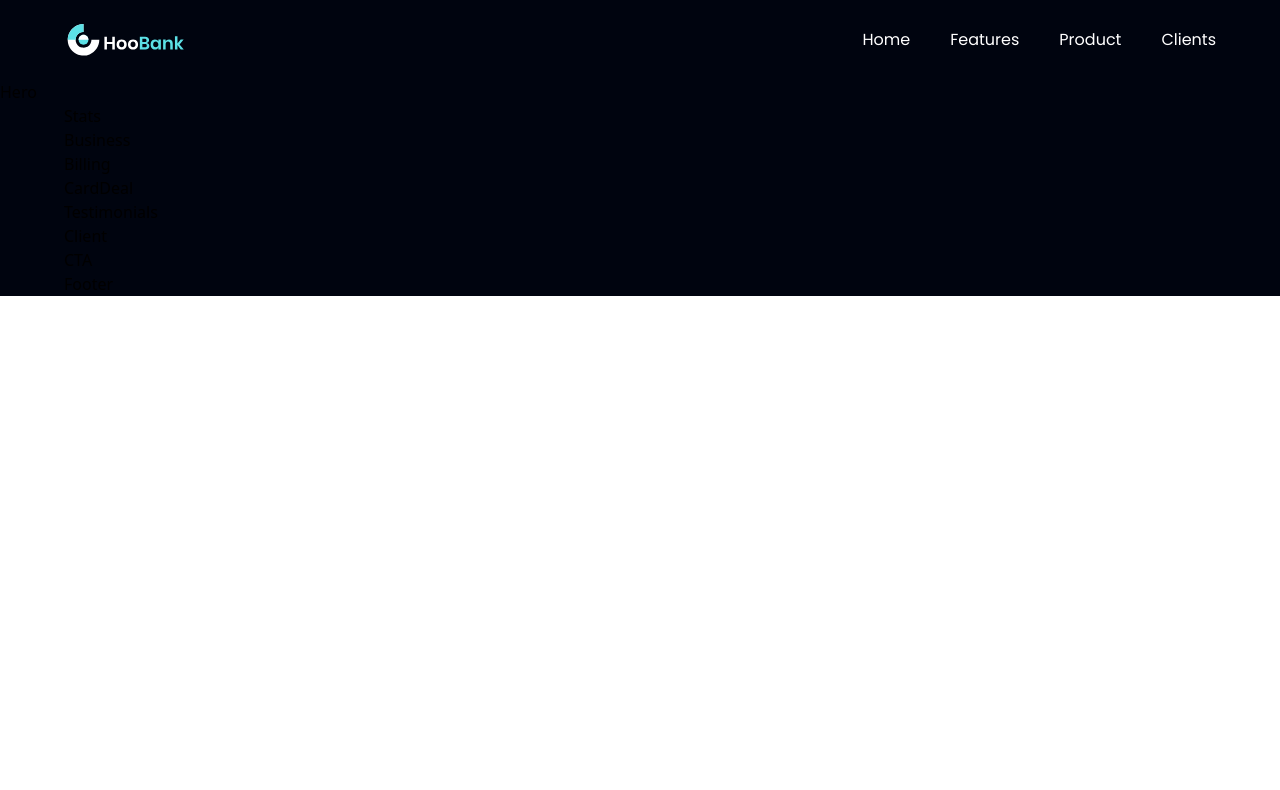
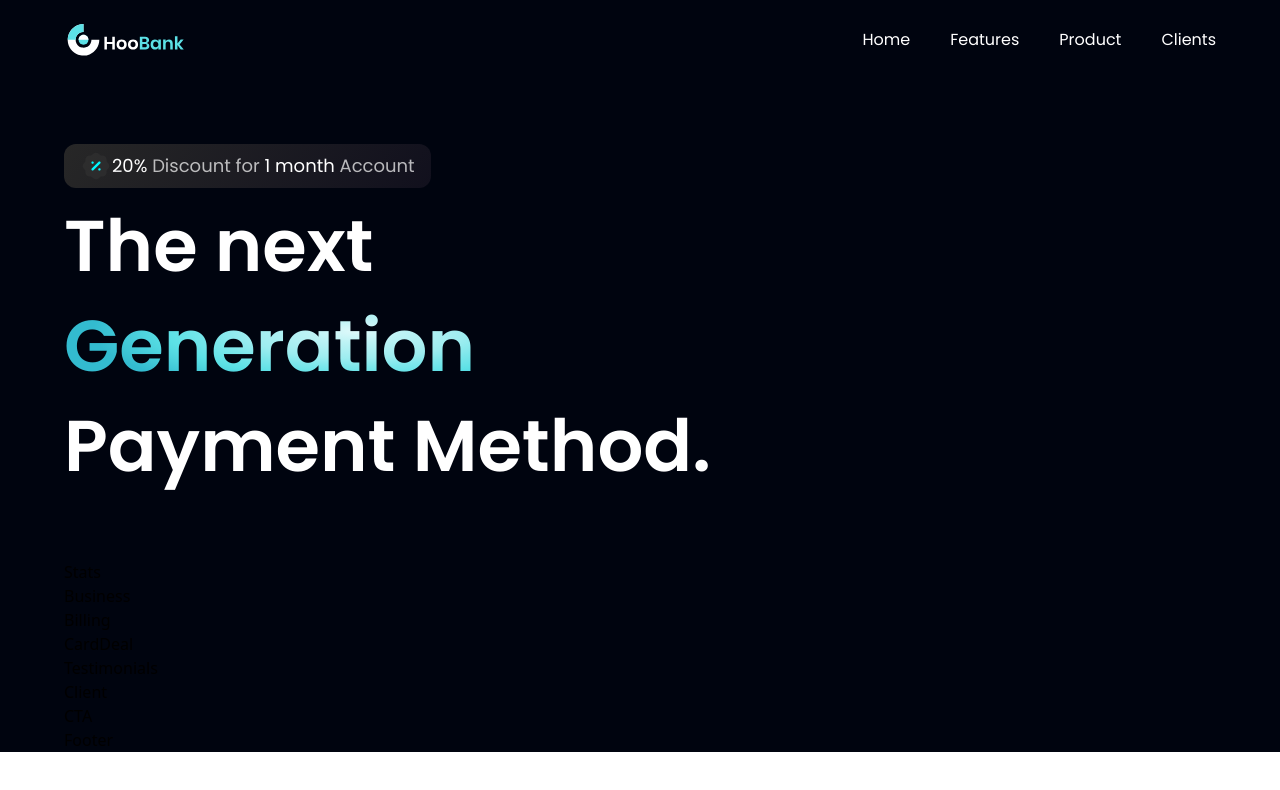
Before and after one commit to pablosukaban/landing-bank-app, a React (Vite) app: page / in a window 1280 px wide. Shown: the top 790 px of the page. Built offline with nearby package versions, Linux system fonts and the light colour scheme.

Commit message:
hero скидка, заголовок

```diff
--- a/src/components/Hero.jsx
+++ b/src/components/Hero.jsx
@@ -1,7 +1,31 @@
 import React from 'react';
+import { discount, robot } from '../assets';
+import styles from '../style';
 
 const Hero = () => {
-  return <div>Hero</div>;
+  return (
+    <section id="Home" className={`flex md:flex-row flec-col  sm:py-16 py-6`}>
+      <div
+        className={`flex-1 flex justify-center items-start flex-col xl:px-0 sm:px-16 px-6`}
+      >
+        <div className="flex flex-row items-center py-[6px] px-4 bg-discount-gradient rounded-xl mb-2">
+          <img src={discount} alt="discount" className={`w-8 h-8`} />
+          <p
+            className={`font-poppins font-normal text-dimWhite text-[18px] leading-[30.8px]`}
+          >
+            <span className="text-white">20%</span> Discount for{' '}
+            <span className="text-white">1 month </span>
+            Account
+          </p>
+        </div>
+        <h1 className="flex-1 font-poppins font-semibold ss:text-[72px] text-[52px] leading-[75px] ss:leading-[100px] text-white">
+          The next <br className="sm:block hidden" />{' '}
+          <span className="text-gradient">Generation</span>
+          <br className="sm:block hidden" /> Payment Method.
+        </h1>
+      </div>
+    </section>
+  );
 };
 
 export default Hero;
```
